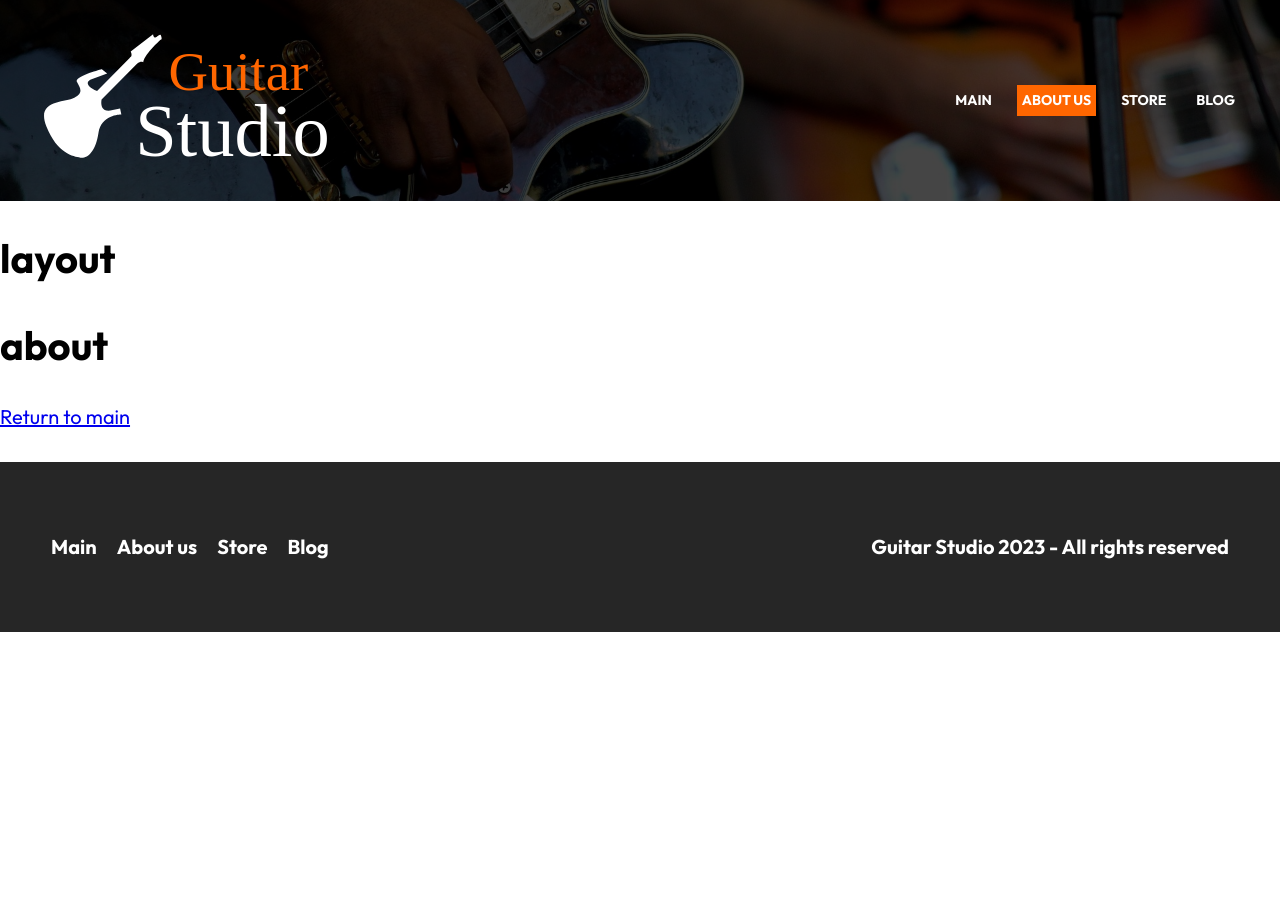
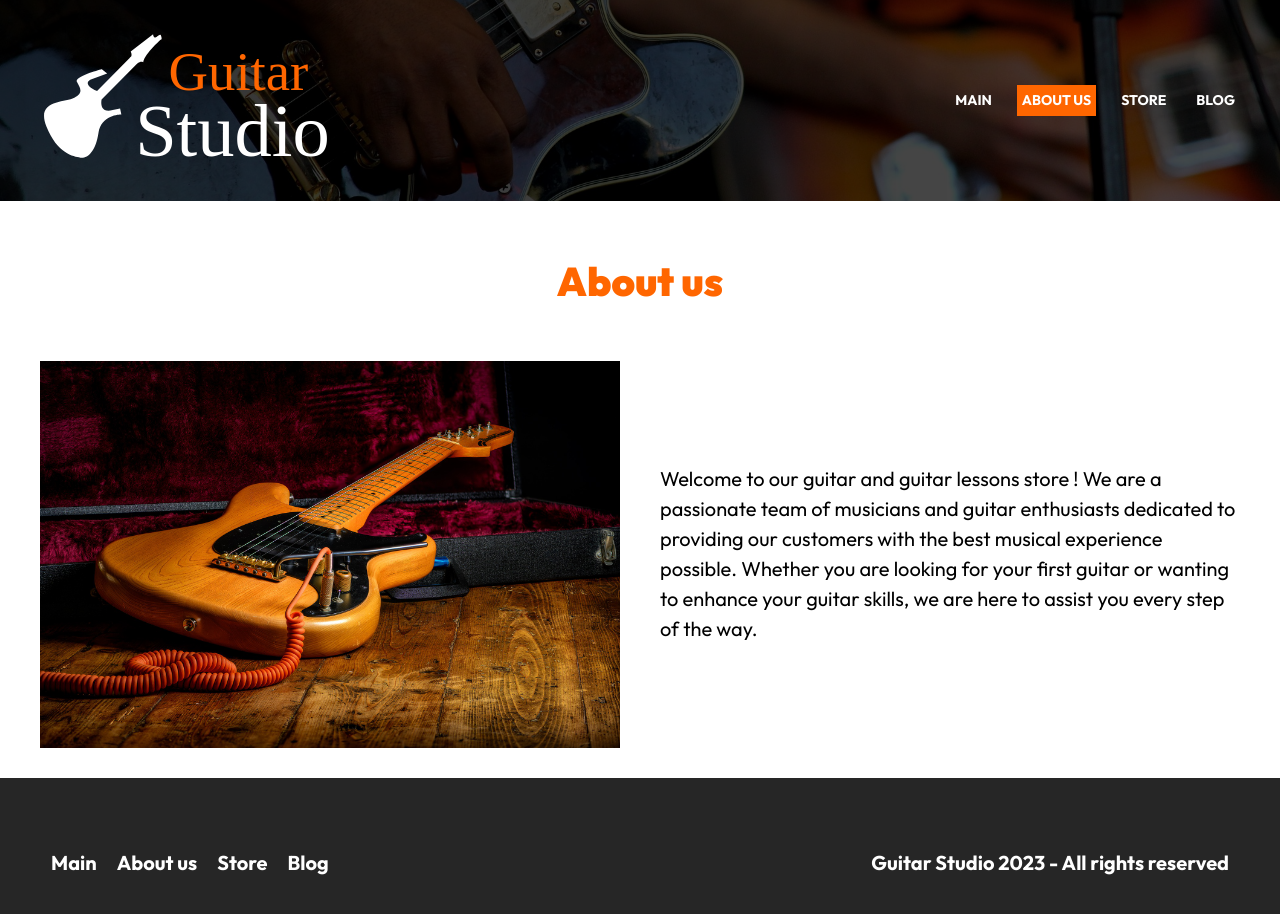
Before and after one commit to martaalcazarr/guitars-next, a Next.js app: page /about in a window 1280 px wide. Shown: the top 914 px of the page. Before the commit the page ends 800 px from the top, so only its background shows below. Built offline with nearby package versions, Linux system fonts and the light colour scheme.

Commit message:
add about us with styles

```diff
--- a/components/layout.js
+++ b/components/layout.js
@@ -11,7 +11,6 @@ export default function Layout({children, title = '', description = ''}) {
     </Head>
 
     <Header/>
-    <h1>layout</h1>
     {children}
     <Footer/>
     </>
--- a/next.config.js
+++ b/next.config.js
@@ -2,6 +2,9 @@
 const nextConfig = {
   reactStrictMode: true,
   swcMinify: true,
+  images: {
+    formats: ['image/avif', 'image/webp']
+  }
 }
 
 module.exports = nextConfig
--- a/pages/_document.js
+++ b/pages/_document.js
@@ -4,7 +4,7 @@ export default function Document(){
     return(
     <Html>
         <Head>
-            <meta name="description" content="Guitar Studio - Guitar Store and Blog"></meta>
+        <meta name="description" content="Guitar Studio - Guitar Store and Blog"></meta>
         <link rel="preconnect" href="https://fonts.googleapis.com"/>
         <link rel="preconnect" href="https://fonts.gstatic.com" crossOrigin="true"/>
         <link href="https://fonts.googleapis.com/css2?family=Outfit:wght@400;700;900&display=swap" rel="stylesheet"/>
--- a/pages/about.js
+++ b/pages/about.js
@@ -1,5 +1,6 @@
-import Link from "next/link"
+import Image from 'next/image'
 import Layout from "../components/layout"
+import styles from "../styles/about.module.css"
 
 export default function About(){
     return(
@@ -7,9 +8,17 @@ export default function About(){
             title={'About us'}
             description={'About us - Guitar Studio'}
         >
-            <h1>about</h1>
+            <main className="container">
+                <h2 className="heading">About us</h2>
+                <div className={styles.content}>
+                    <Image src="/img/nosotros.jpg" width={1000} height={800} alt="about us"/>
+                    <div>
+                    <p>Welcome to our guitar and guitar lessons store ! We are a passionate team of musicians and guitar enthusiasts dedicated to providing our customers with the best musical experience possible. Whether you are looking for your first guitar or wanting to enhance your guitar skills, we are here to assist you every step of the way.</p>
+                    </div>
+                </div>
+            </main>
 
-            <Link href="/">Return to main</Link>
+
         </Layout>
     )
 }
--- a/pages/index.js
+++ b/pages/index.js
@@ -7,9 +7,9 @@ export default function Home() {
     <Layout
     title={'Index'}
     description={'Guitar Store and Blog'}>
-      <h1>Holi</h1>
+      <h1>index</h1>
 
-      <Link href="/about">About us</Link>
+
       </Layout>
     </>
 
--- /dev/null
+++ b/styles/about.module.css
@@ -0,0 +1,10 @@
+.content{
+    display: grid;
+    gap: 4rem;
+}
+@media (min-width: 768px) {
+    .content{
+        grid-template-columns: repeat(2, 1fr);
+        align-items: center;
+    }
+}
```
